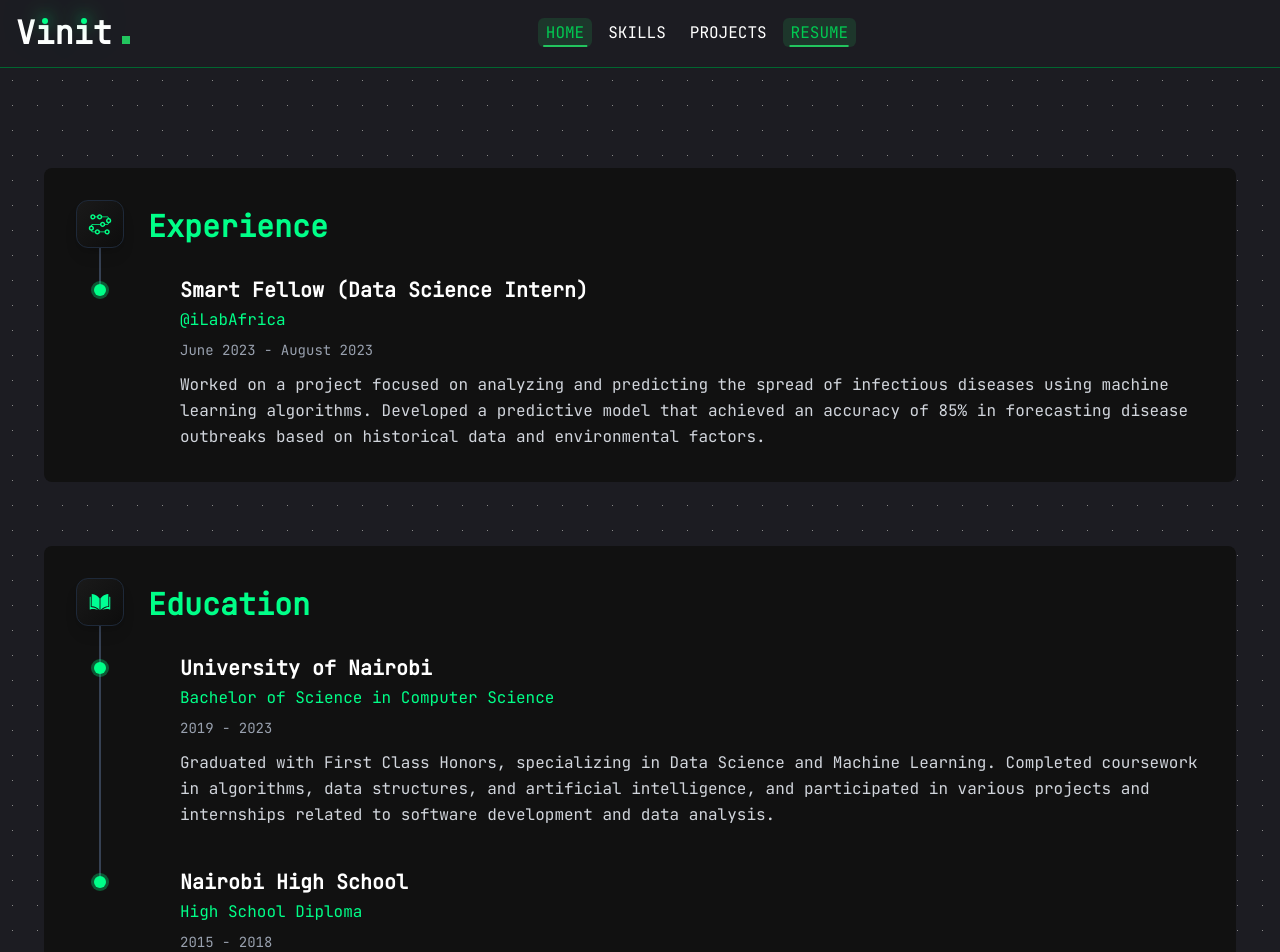
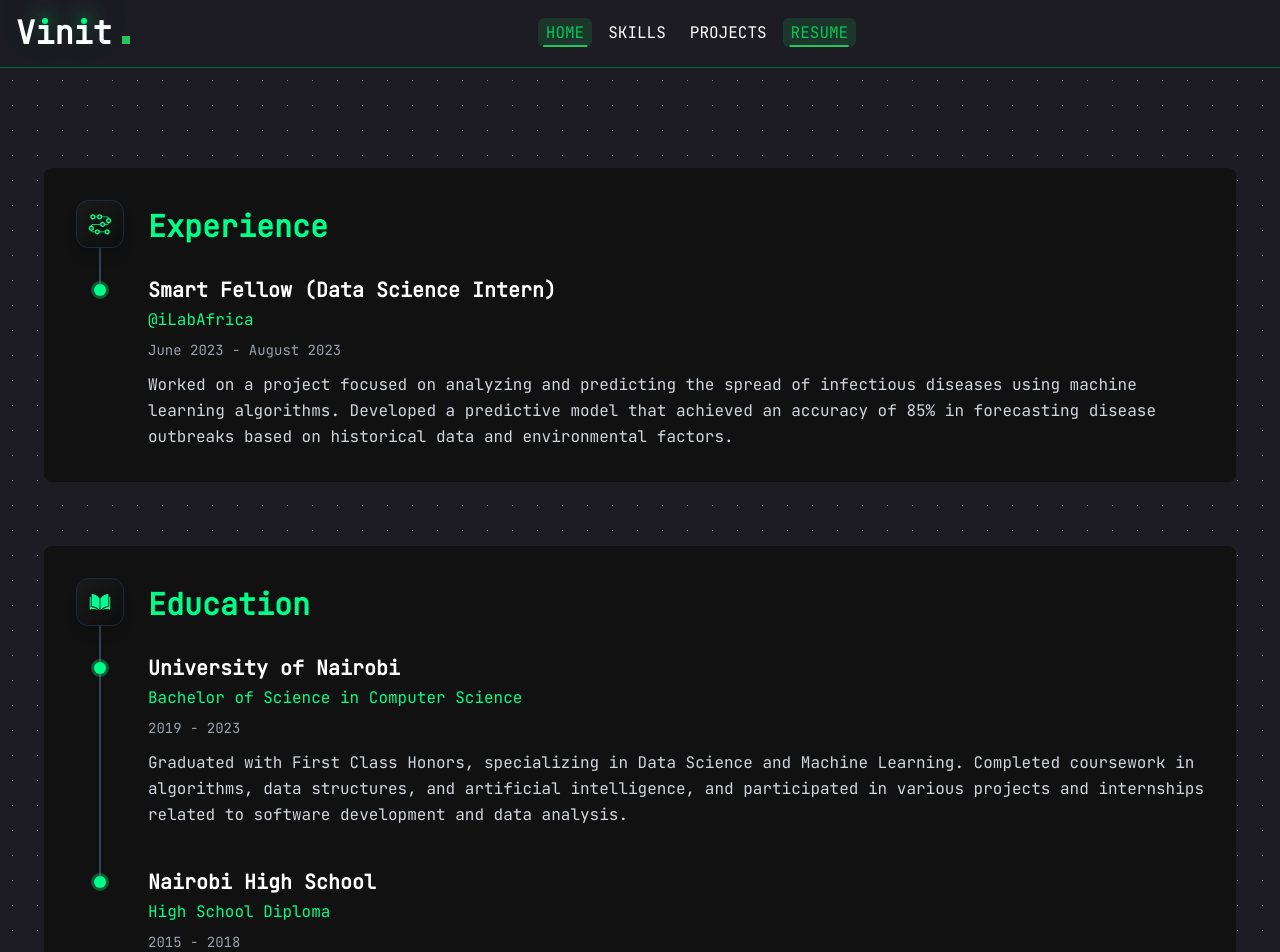
Before and after one commit to Vinit-Rabadiya/Portfolio, a React (Vite) app in the folder personalPortfolio/: page /resume in a window 1280 px wide. Shown: the top 952 px of the page. Built offline with nearby package versions, Linux system fonts and the light colour scheme.

Commit message:
fixed positions of contents

```diff
--- a/personalPortfolio/src/pages/Resume/Resume.jsx
+++ b/personalPortfolio/src/pages/Resume/Resume.jsx
@@ -101,7 +101,7 @@ function Resume() {
               </h2>
               <div className="relative" ref={experienceContentRef}>
                 {experiences.map((experience, index) => (
-                  <div key={index} className="relative mb-10 last:mb-0 pl-8">
+                  <div key={index} className="relative mb-10 last:mb-0">
                     {/* Green dot on the line */}
                     <div className="absolute -left-[54px] top-2 w-3 h-3 bg-[#00ff88] rounded-full shadow-[0_0_0_3px_rgba(0,255,136,0.3)] z-10"></div>
 
@@ -158,7 +158,7 @@ function Resume() {
               </h2>
               <div className="relative" ref={educationContentRef}>
                 {education.map((edu, index) => (
-                  <div key={index} className="relative mb-10 last:mb-0 pl-8">
+                  <div key={index} className="relative mb-10 last:mb-0">
                     {/* Green dot on the line */}
                     <div className="absolute -left-[54px] top-2 w-3 h-3 bg-[#00ff88] rounded-full shadow-[0_0_0_3px_rgba(0,255,136,0.3)] z-10"></div>
 
```
